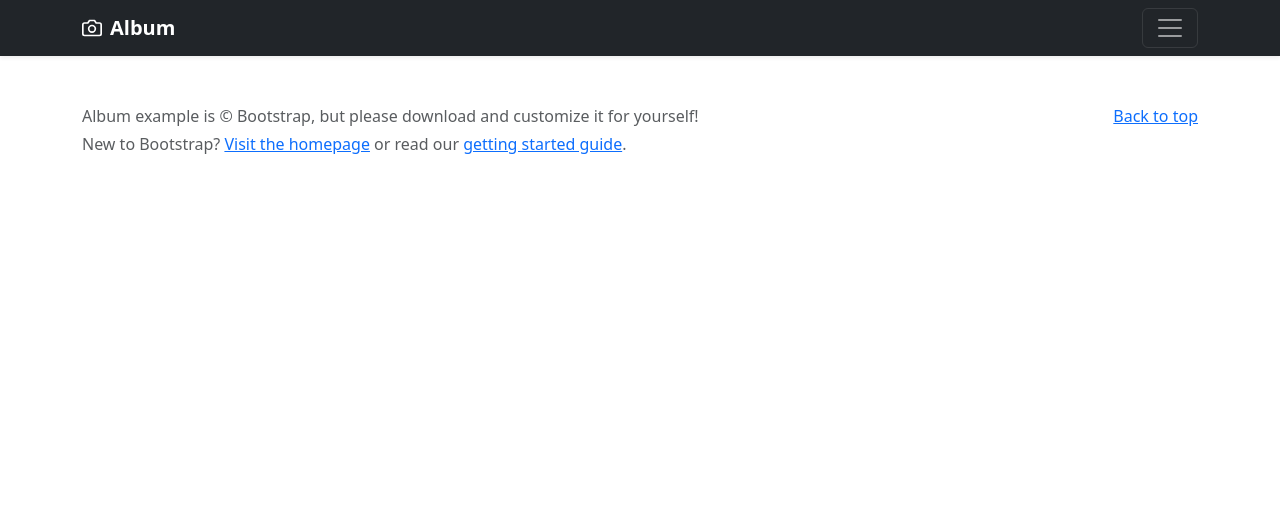
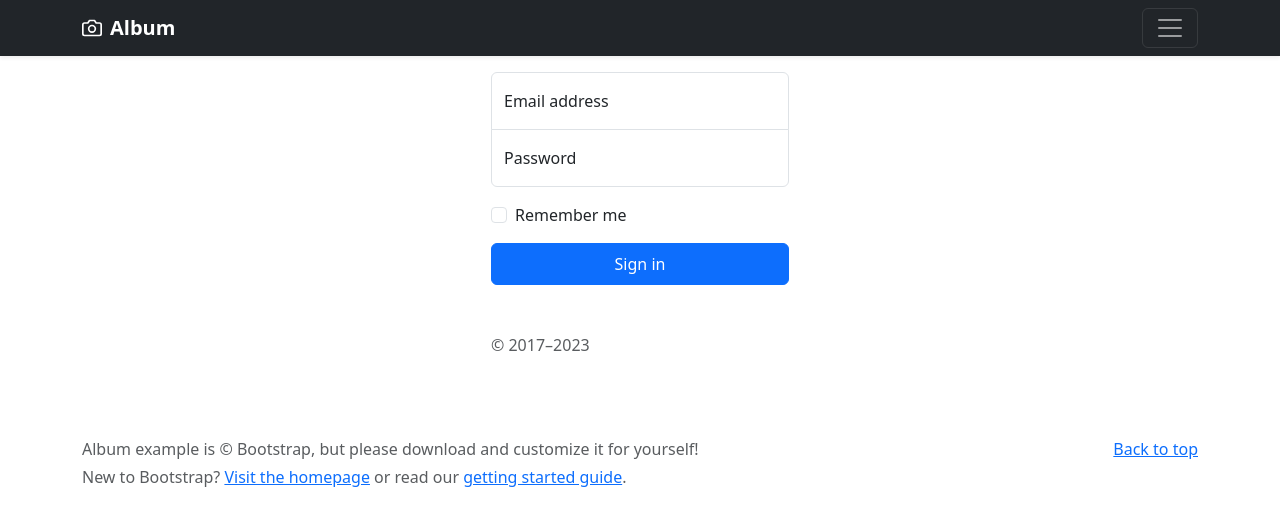
Before and after one commit to Mindum/CRUD-Study, a Vue app: page /login in a window 1280 px wide. Shown: the top 526 px of the page. Built offline with nearby package versions, Linux system fonts and the light colour scheme.

Commit message:
Member Post로 받아서 메세지 띄우기

```diff
--- a/src/main.js
+++ b/src/main.js
@@ -5,8 +5,8 @@ import Home from "@/pages/Home"
 import Login from "@/pages/Login";
 
 const routes = [
-    {path: '/', componet: Home},
-    {path: '/login', componet: Login}
+    {path: '/', component: Home},
+    {path: '/login', component: Login}
 ]
 
 const router = createRouter({
--- a/src/pages/Login.vue
+++ b/src/pages/Login.vue
@@ -1,13 +1,11 @@
 <template>
   <div class="form-signin w-100 m-auto">
-    <form>
-
       <div class="form-floating">
-        <input type="email" class="form-control" id="floatingInput" placeholder="name@example.com">
+        <input type="email" class="form-control" id="floatingInput" placeholder="name@example.com" v-model="state.form.email">
         <label for="floatingInput">Email address</label>
       </div>
       <div class="form-floating">
-        <input type="password" class="form-control" id="floatingPassword" placeholder="Password">
+        <input type="password" class="form-control" id="floatingPassword" placeholder="Password" v-model="state.form.password">
         <label for="floatingPassword">Password</label>
       </div>
 
@@ -17,14 +15,32 @@
           Remember me
         </label>
       </div>
-      <button class="btn btn-primary w-100 py-2" type="submit">Sign in</button>
+      <button class="btn btn-primary w-100 py-2" @click="submit()">Sign in</button>
       <p class="mt-5 mb-3 text-body-secondary">&copy; 2017–2023</p>
-    </form>
   </div>
 </template>
 
 <script>
-export default {}
+import {reactive} from "vue";
+import axios from "axios";
+
+export default {
+  setup(){
+    const state = reactive({
+      form:{
+        email:"",
+        password:""
+      }
+    })
+    const submit = ()=>{
+      axios.post("/api/account/login",state.form).then((res)=>{
+        console.log(res);
+        window.alert("로그인하였습니다")
+      })
+    }
+    return{state, submit}
+  }
+}
 </script>
 
 <style scoped>
```
